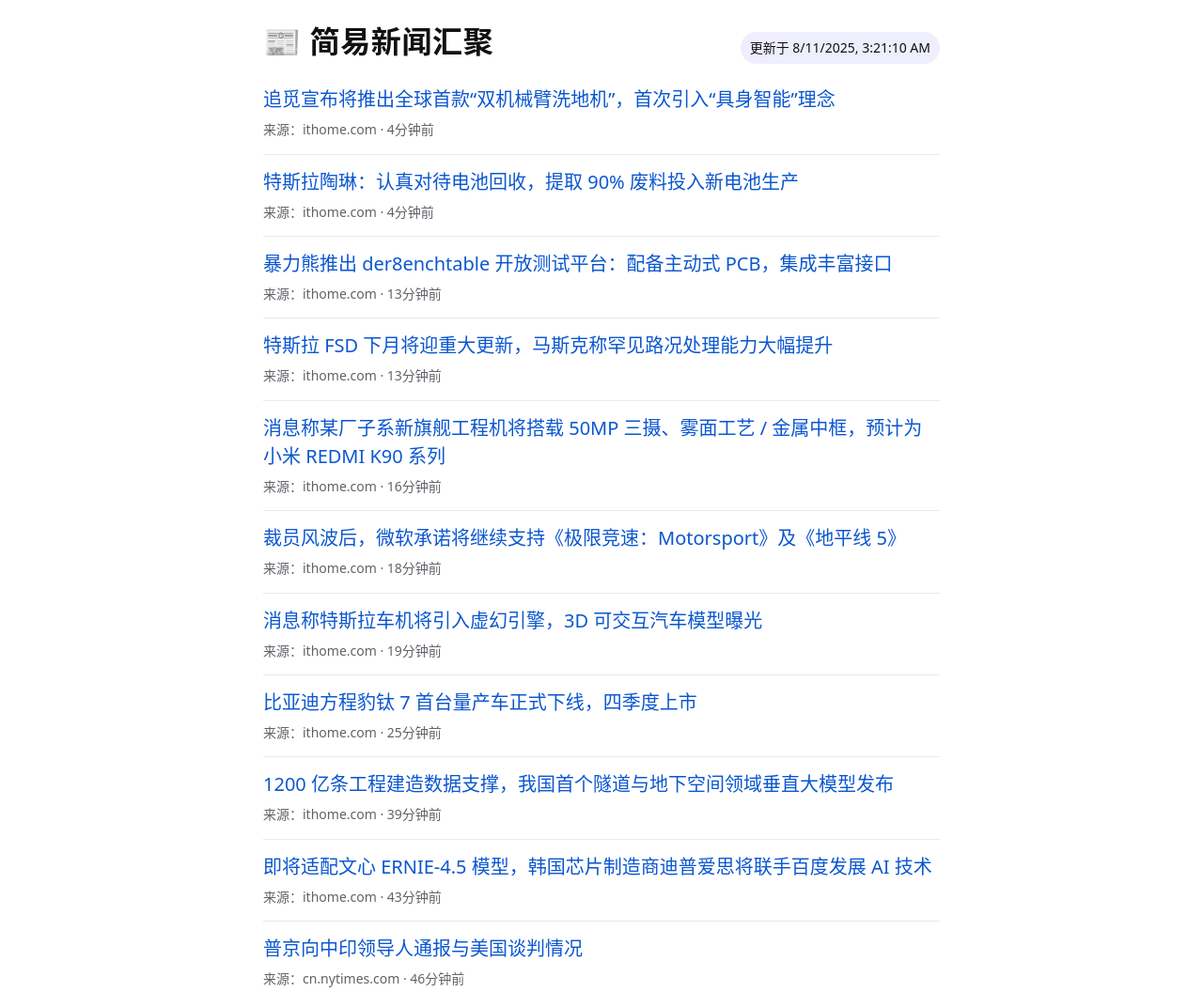
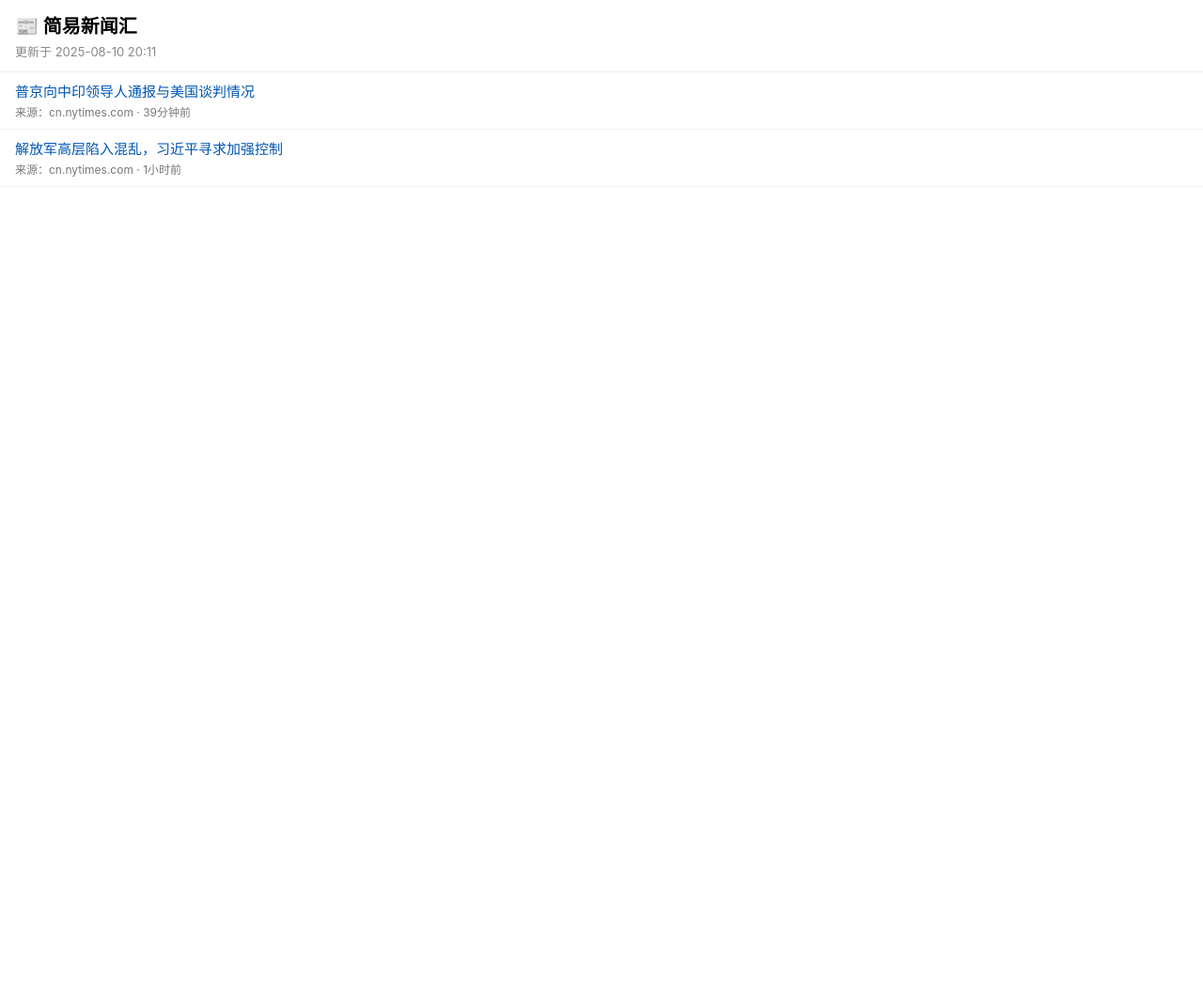
Before and after one commit to xmailanon/news-aggregator, a plain HTML site: page index.html in a window 1280 px wide. Shown: the top 1056 px of the page at 94% size. After the commit the page ends 800 px from the top, so only its background shows below. Drawn offline with Linux system fonts and the light colour scheme.

Commit message:
Update index.html

```diff
--- a/index.html
+++ b/index.html
@@ -1,93 +1,75 @@
-<!doctype html>
+<!DOCTYPE html>
 <html lang="zh-CN">
-<meta charset="utf-8">
-<meta name="viewport" content="width=device-width, initial-scale=1, viewport-fit=cover">
-<meta name="color-scheme" content="light dark">
-<title>简易新闻汇聚</title>
+<head>
+  <meta charset="UTF-8">
+  <meta name="viewport" content="width=device-width, initial-scale=1.0">
+  <title>简易新闻汇</title>
   <style>
-  :root{
-    --fg:#111; --muted:#5f6368; --link:#0b57d0; --border:#e9e9ee; --chip-bg:#eef;
-    --radius:14px; --gap:14px;
-    --h1: clamp(22px, 4.6vw, 32px);
-    --title: clamp(16px, 3.8vw, 20px);
-    --meta: clamp(12px, 3.2vw, 14px);
-    --container: min(720px, 92vw);
+    body {
+      font-family: -apple-system, BlinkMacSystemFont, "Segoe UI", Roboto, "Helvetica Neue", Arial, sans-serif;
+      margin: 0;
+      padding: 0;
+      background-color: #fff;
+      color: #000;
     }
-  @media (prefers-color-scheme: dark){
-    :root{ --fg:#e8eaed; --muted:#a3a6aa; --link:#9ec3ff; --border:#2c2f36; --chip-bg:#2a2f45; }
-    body{ background:#0e1116; }
+    header {
+      padding: 12px 16px;
+      border-bottom: 1px solid #eee;
+      text-align: left;
     }
-  html,body{ height:100%; }
-  body{
-    -webkit-text-size-adjust:100%;
-    margin:0; color:var(--fg); font: 16px/1.6 system-ui, -apple-system, "Segoe UI", Roboto, "PingFang SC",
-      "Helvetica Neue", Arial, "Noto Sans CJK SC", "Microsoft YaHei", sans-serif;
+    header h1 {
+      font-size: 20px;
+      margin: 0;
+      display: flex;
+      align-items: center;
+      gap: 6px;
     }
-  .wrap{ width:var(--container); margin: max(10px, env(safe-area-inset-top)) auto 24px;
-         padding: 0 max(12px, env(safe-area-inset-left)) 24px max(12px, env(safe-area-inset-right)); }
-  header{ display:flex; align-items:baseline; justify-content:space-between; gap:10px; margin:18px 0 8px; }
-  h1{ font-size:var(--h1); margin:0; letter-spacing:.02em; font-weight:700; }
-  .chip{ font-size:var(--meta); background:var(--chip-bg); padding:6px 10px; border-radius:999px; white-space:nowrap; }
-  ul{ list-style:none; margin:0; padding:0; }
-  li{ border-bottom:1px solid var(--border); }
-  .item{ display:block; padding:14px 0; text-decoration:none; }
-  .item .t{
-    font-size:var(--title); line-height:1.5; color:var(--link); word-break:break-word; overflow-wrap:anywhere;
+    .update-time {
+      font-size: 13px;
+      color: #888;
+      margin-top: 4px;
     }
-  .item .m{ display:block; margin-top:6px; font-size:var(--meta); color:var(--muted); }
-  /* 提高可点区域（至少44px） */
-  .item{ min-height:44px; }
-  /* 窄屏优化 */
-  @media (max-width:480px){
-    .wrap{ padding-bottom:16px; }
-    header{ align-items:center; }
-    .chip{ padding:6px 10px; }
+    .news-list {
+      list-style: none;
+      padding: 0;
+      margin: 0;
+    }
+    .news-item {
+      padding: 10px 16px;
+      border-bottom: 1px solid #f0f0f0;
+    }
+    .news-item a {
+      font-size: 15px;
+      font-weight: 500;
+      color: #0056b3;
+      text-decoration: none;
+      line-height: 1.4;
+    }
+    .news-item a:hover {
+      text-decoration: underline;
+    }
+    .source {
+      font-size: 12px;
+      color: #777;
+      margin-top: 2px;
     }
   </style>
-
+</head>
 <body>
-  <div class="wrap">
   <header>
-      <h1>📰 简易新闻汇聚</h1>
-      <div id="updated" class="chip">更新中…</div>
+    <h1>📰 简易新闻汇</h1>
+    <div class="update-time">更新于 2025-08-10 20:11</div>
   </header>
-
-    <ul id="list"></ul>
-
-    <footer style="margin-top:18px;color:var(--muted);font-size:var(--meta);">
-      <span id="foot"></span>
-    </footer>
-  </div>
-
-<script>
-function timeAgo(ts){
-  const diff = Math.floor(Date.now()/1000 - ts);
-  const units = [["天",86400],["小时",3600],["分钟",60]];
-  for(const [n,s] of units){ if(diff>=s) return Math.floor(diff/s)+n+"前"; }
-  return "刚刚";
-}
-fetch("news.json?_="+Date.now())
-  .then(r=>r.json())
-  .then(d=>{
-    const updated = new Date(d.updated*1000);
-    document.getElementById("updated").textContent =
-      "更新于 " + updated.toLocaleString();
-    const list = document.getElementById("list");
-    d.items.forEach(it=>{
-      const li = document.createElement("li");
-      li.innerHTML = `
-        <a class="item" href="${it.url}" target="_blank" rel="noopener">
-          <span class="t">${it.title}</span>
-          <span class="m">来源：${it.source} · ${timeAgo(it.published)}</span>
-        </a>`;
-      list.appendChild(li);
-    });
-    document.getElementById("foot").textContent =
-      "共 " + d.items.length + " 条 · 构建时间 " + updated.toLocaleTimeString();
-  })
-  .catch(()=>{
-    document.getElementById("updated").textContent="无法加载新闻数据";
-  });
-</script>
+  <ul class="news-list">
+    <li class="news-item">
+      <a href="#">普京向中印领导人通报与美国谈判情况</a>
+      <div class="source">来源：cn.nytimes.com · 39分钟前</div>
+    </li>
+    <li class="news-item">
+      <a href="#">解放军高层陷入混乱，习近平寻求加强控制</a>
+      <div class="source">来源：cn.nytimes.com · 1小时前</div>
+    </li>
+    <!-- 其他新闻条目 -->
+  </ul>
 </body>
 </html>
```
Lines whose indentation alone changed are shown as unchanged.
